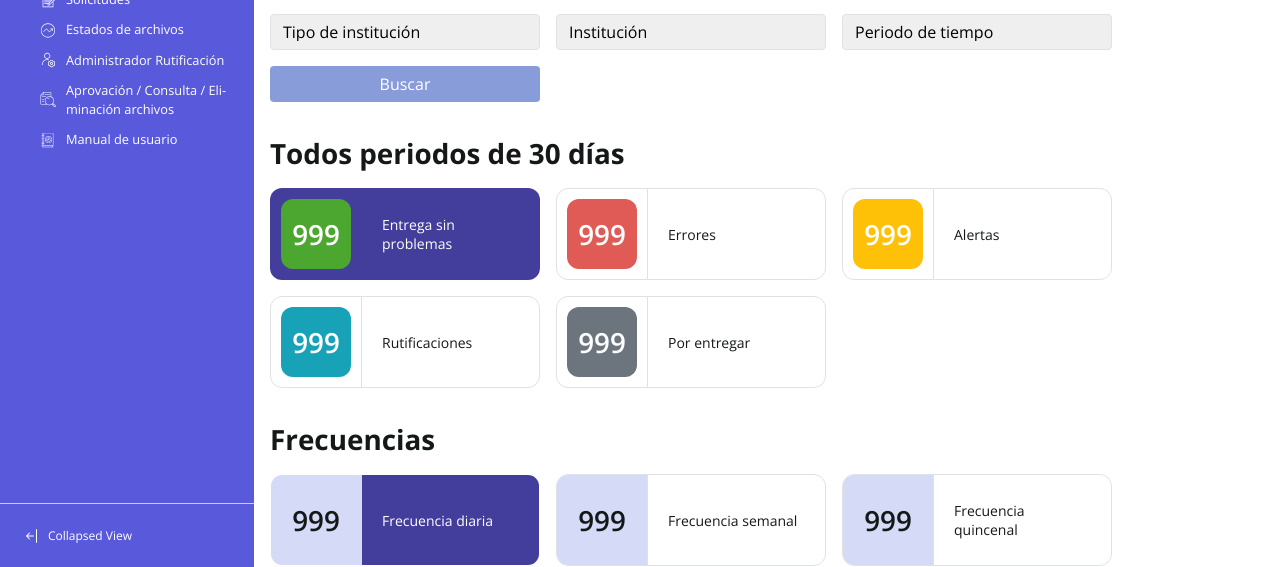
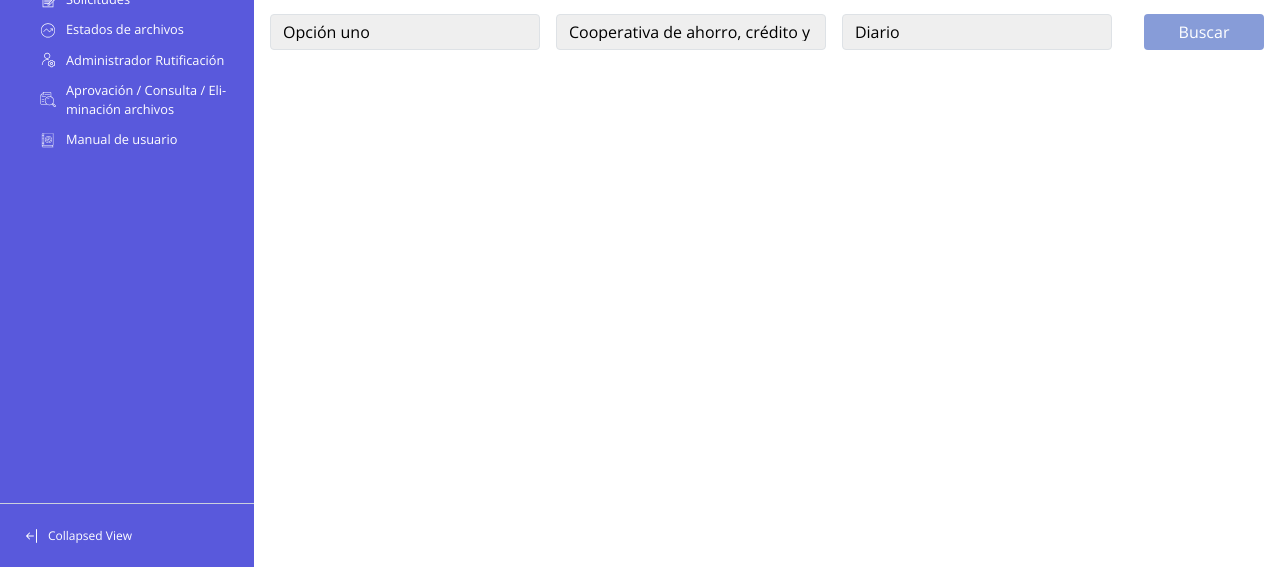
Before and after one commit to dmardones-anticipa/CMF-fiscalizador-demo, a plain HTML site: page index.html in a window 1280 px wide. Shown: the part 233-800 px from the top of the page. Drawn offline with nearby package versions, Linux system fonts and the light colour scheme.

Commit message:
JSon Archivos avanzado, mas JS Archivos con las dos primeras secciones

```diff
--- a/css/fomrs.css
+++ b/css/fomrs.css
@@ -1,14 +1,25 @@
 .form1{
     margin-bottom:2rem;
-     &.tres{
-        display:grid;
-        grid-template-columns:repeat(auto-fit, minmax(100px, 365px));
+    display:flex;
+    justify-content:flex-start;
+    align-items:center;
+    flex-flow:row wrap;
+    gap:1rem;
+    & div{
+        width:calc(100% - 7.5rem - 1rem);
+        flex-flow:row wrap;
+        display:flex;
+        justify-content:flex-start;
+        align-items:flex-start;
         gap:1rem;
+        &.tres{
+            & select{
+                width:calc(33.3333% - 1rem);
+            }
+        }
     }
-    &.cuatro{
-        display:grid;
-        grid-template-columns:repeat(auto-fit, minmax(100px, 270px));
-        gap:1rem;
+    & button{
+        min-width:7.5rem;
     }
 }
 select{
--- a/css/main.css
+++ b/css/main.css
@@ -8,6 +8,9 @@ main{
         max-height:100%;
         padding-inline:1rem;
         overflow-y:auto;
+        & section{
+            width:100%;
+        }
     }
 }
 
--- a/data/archivoEnCurso/archivosEnCurso.json
+++ b/data/archivoEnCurso/archivosEnCurso.json
@@ -1,4 +1,33 @@
 [
+    {
+        "name":"Archivos en curso",
+        "select":[
+            {
+                "label":"Tipo de institución",
+                "options":[
+                    "Opción uno",
+                    "Optción dos"
+                ]
+            },
+            {
+                "label":"Tistitución",
+                "options":[
+                    "Cooperativa de ahorro, crédito y servicios financieros Ahorrocoop Diego Portales Ltda.",
+                    "Institución Dos",
+                    "Institución Tres"
+                ]
+            },
+            {
+                "label":"Periodo de tiempo",
+                "options":[
+                    "Diario",
+                    "Semanal",
+                    "Mensual",
+                    "Semestralz"
+                ]
+            }
+        ]
+    },
     {
         "name":"Todos periodos de 30 días",
         "items":[
--- a/index.html
+++ b/index.html
@@ -69,23 +69,14 @@
                     <p>Archivos en curso</p>
                 </div>
             </div>
+            <section id="inicioFiltros">
                 <div class="title">
                     <h1>Archivos en curso</h1>
                 </div>
-            <div class="form1 cuatro">
-                <select name="" id="tipo">
-                    <option value="" selected  disabled>Tipo de institución</option>
-                </select>
-                <select name="" id="institucion">
-                    <option value="" selected  disabled>Institución</option>
-                </select>
-                <select name="" id="periodo">
-                    <option value="" selected  disabled>Periodo de tiempo</option>
-                </select>
-                <button class="buttonPrimary">
-                    <p>Buscar</p>
-                </button>
+                <div class="form1 cuatro" id="filtros">
                 </div>
+            </section>
+            <!-- <section id="cards">
                 <div class="title">
                     <h2>Todos periodos de 30 días</h2>
                 </div>
@@ -141,6 +132,8 @@
                         </div>
                     </div>
                 </div>
+            </section> -->
+            <!-- <section id="frecuencias">
                 <div class="title">
                     <h2>Frecuencias</h2>
                 </div>
@@ -226,6 +219,8 @@
                         </div>
                     </div>
                 </div>
+            </section> -->
+            <!-- <section id="Sistemas">
                 <div class="title">
                     <h2>Sistema</h2>
                 </div>
@@ -275,6 +270,8 @@
                         </div>
                     </div>
                 </div>
+            </section> -->
+            <!-- <section id="tabla">
                 <div class="title">
                     <h2>Entregados sin problemas Diaria Contable</h2>
                 </div>
@@ -444,6 +441,7 @@
                             </tbody>
                         </table>
                 </div>
+            </section> -->
         </div>
     </main>
     <script
@@ -453,5 +451,6 @@
     </script>
     <!-- <script src="js/app.js"></script> -->
     <script src="js/cargarMenu.js"></script>
+    <script src="js/cargar-archivosEnCurso.js"></script>
 </body>
 </html>
--- /dev/null
+++ b/js/cargar-archivosEnCurso.js
@@ -0,0 +1,60 @@
+async function loadArchivos(){
+    try{
+        const res=await fetch("./data/archivoEnCurso/archivosEnCurso.json");
+        const data=await res.json();
+
+        renderSelects(data[0], data); // Pasamos también todo el data
+        // Puedes activar las demás funciones según sea necesario
+        // renderCards(data[1]);
+        // renderFrecuencia(data[2]);
+        // renderSistema(data[3]);
+        // renderTabla(data[4]);
+    }catch(error){
+        console.error("Error cargando archivos:", error);
+    }
+}
+
+function renderSelects(block, data){
+    const cont=document.getElementById("filtros");
+    cont.innerHTML="";
+    const selects=document.createElement("div");
+    selects.classList.add("tres");
+    block.select.forEach(s=>{
+        const select=document.createElement("select");
+        s.options.forEach(opt=>{
+            const option=document.createElement("option");
+            option.textContent=opt;
+            select.appendChild(option);
+        });
+        selects.appendChild(select);
+    });
+    cont.appendChild(selects);
+    const boton=document.createElement("button");
+    boton.classList.add("buttonPrimary");
+    boton.innerHTML="<p>Buscar</p>";
+    boton.addEventListener('click', ()=>{
+        renderCards(data[1], data);
+    });
+    cont.appendChild(boton);
+}
+function renderCards(block, data){
+    const cont=document.querySelector('.content');
+    if(!cont) return;
+
+    const prevSection=document.getElementById('cards-section');
+    if(prevSection) prevSection.remove();
+
+    const section=document.createElement('section');
+    section.id='cards-section';
+
+    const titulo=document.createElement('div');
+    titulo.classList.add('title');
+    const h2=document.createElement('h2');
+    h2.innerText=block.name;
+    titulo.appendChild(h2);
+    section.appendChild(titulo);
+
+    cont.appendChild(section);
+
+};
+loadArchivos();
```
Lines whose indentation alone changed are shown as unchanged.
